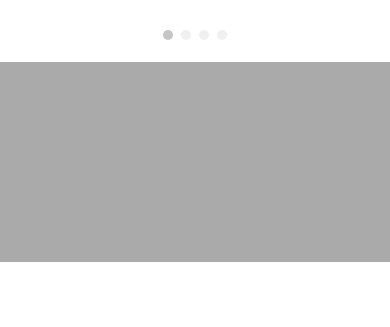
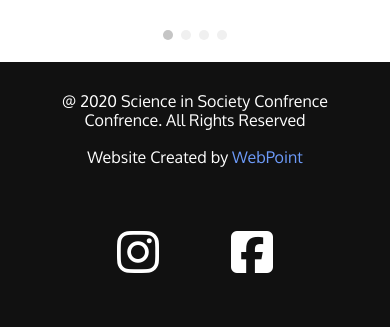
Before and after one commit to scienceinsociety/scienceinsociety.github.io, a plain HTML site: page index.html in a window 390 px wide. Shown: the part 1745-2072 px from the top of the page. Before the commit the page ends 2007 px from the top, so only its background shows below. Drawn offline with nearby package versions, Linux system fonts and the light colour scheme.

Commit message:
Add files via upload

```diff
--- a/index.html
+++ b/index.html
@@ -80,6 +80,22 @@
         <section class="keynote">
 
         </section>
+        <footer>
+            <div class="row">
+                <div class="col-xl-6">
+                    <div class="footer-center">
+                        <h5 id="rights-reserved">@ 2020 Science in Society Confrence Confrence. All Rights Reserved</h3>
+                        <h6 id="webpoint-text">Website Created by <a target="_blank" href=""><font color= #6D9BFA>WebPoint</font></a></h4>
+                    </div>
+                </div>
+                <div class="col-xl-6 social-col">
+                    <div class="socials">
+                        <a target="_blank" href="https://www.instagram.com/CHSRISECONFERENCE/"><i class="fab fa-instagram"></i></a>
+                        <a target="_blank" href="https://www.facebook.com/chs.rise.73"><i class="fab fa-facebook-square"></i></a>
+                    </div>
+                </div>
+            </div>
+        </footer>
         <script>
             var slideIndex = 1;
             display(slideIndex);
--- a/styles/main.css
+++ b/styles/main.css
@@ -95,11 +95,6 @@
     line-height: 2;
 }
 
-.keynote {
-    height: 200px;
-    background: rgb(170, 170, 170);
-}
-
 .carousel {
     max-width: 700px;
     position: relative;
@@ -161,6 +156,49 @@
     animation-duration: 1s;
   }
 
+  footer {
+    background: #111;
+    color: #fff;
+    font-size: 0.8rem;
+}
+
+.footer-left {
+    margin-left: 60px;
+    margin: 40px;
+}
+
+.footer-center {
+  text-align: center;
+  margin: 40px;
+  margin-top: 50px;
+}
+
+#rights-reserved {
+    font-size: 1rem;
+    margin-bottom: 18px;
+}
+
+#webpoint-text {
+  font-size: 1rem;
+}
+
+.socials {
+    font-size: 3rem;
+    position: absolute;
+    top: 46%;
+    left: 60%;
+    transform: translate(-50%, -50%);
+}
+
+.fab {
+    margin-right: 40px;
+    color: #fff;
+}
+
+.fab:hover {
+  color: rgb(212, 212, 212);
+}
+
   @-webkit-keyframes transition {
     from {opacity: .6}
     to {opacity: 1}
@@ -194,6 +232,37 @@
         font-size: 3.8rem;
         margin-top: 7rem;
     }
+    .footer-left {
+      text-align: center;
+      margin: 0;
+      margin-top: 30px;
+  }
+
+  .footer-center {
+    text-align: center;
+    margin: 30px;
+    padding-bottom: 10px;
+  }
+
+  .socials {
+      position: relative;
+      margin: 0;
+      padding: 0;
+      padding-bottom: 40px;
+      transform: none;
+      top: 0;
+      left: 0;
+  }
+
+  .social-col {
+      margin: 0;
+      padding: 0;
+      text-align: center;
+  }
+
+  .fab {
+      margin: 0px 30px;
+  }
 }
 
 @media only screen and (max-width: 768px){
@@ -249,6 +318,12 @@
     .what-is-text {
       margin-bottom: 40px;
   }
+  footer {
+    font-size: 0.7rem;
+  }
+  .made-by-webpoint {
+    font-size: 0.8rem;
+  }
 }
 
 @media only screen and (max-width: 326px){
```
